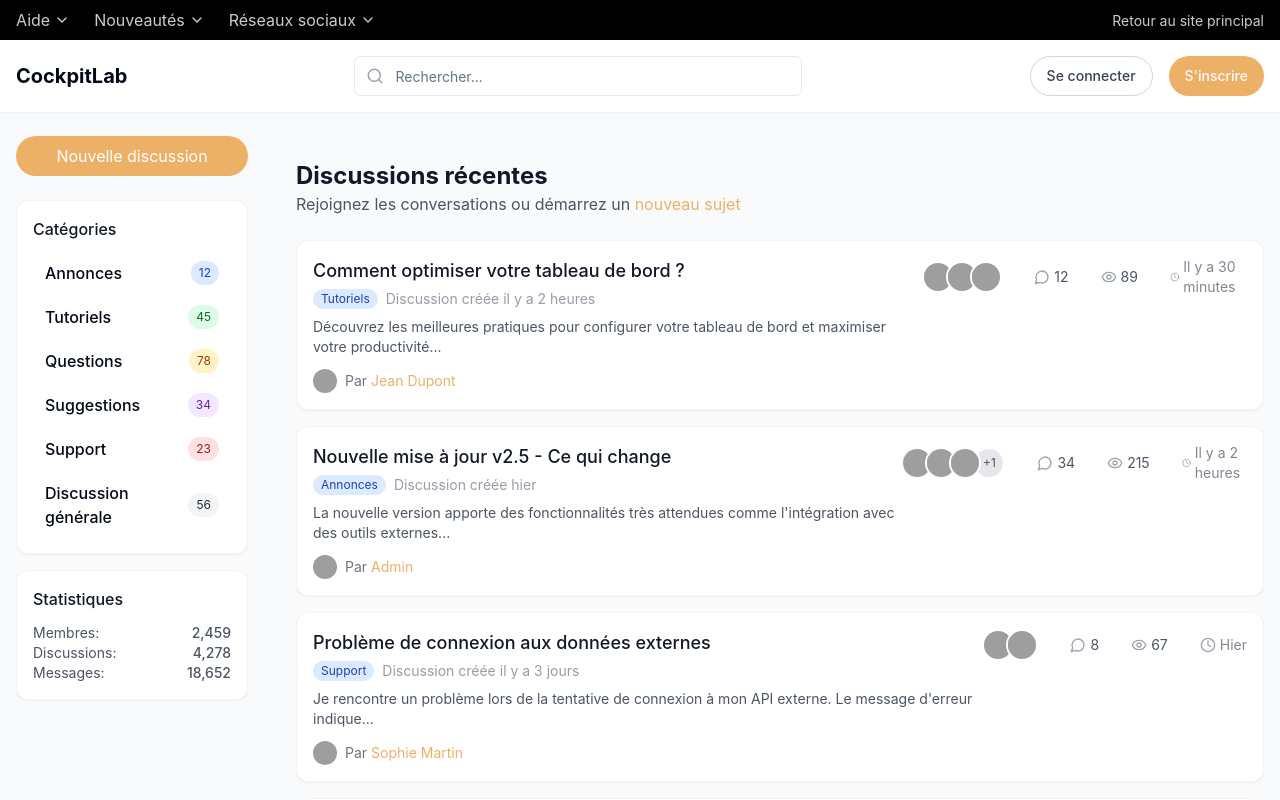
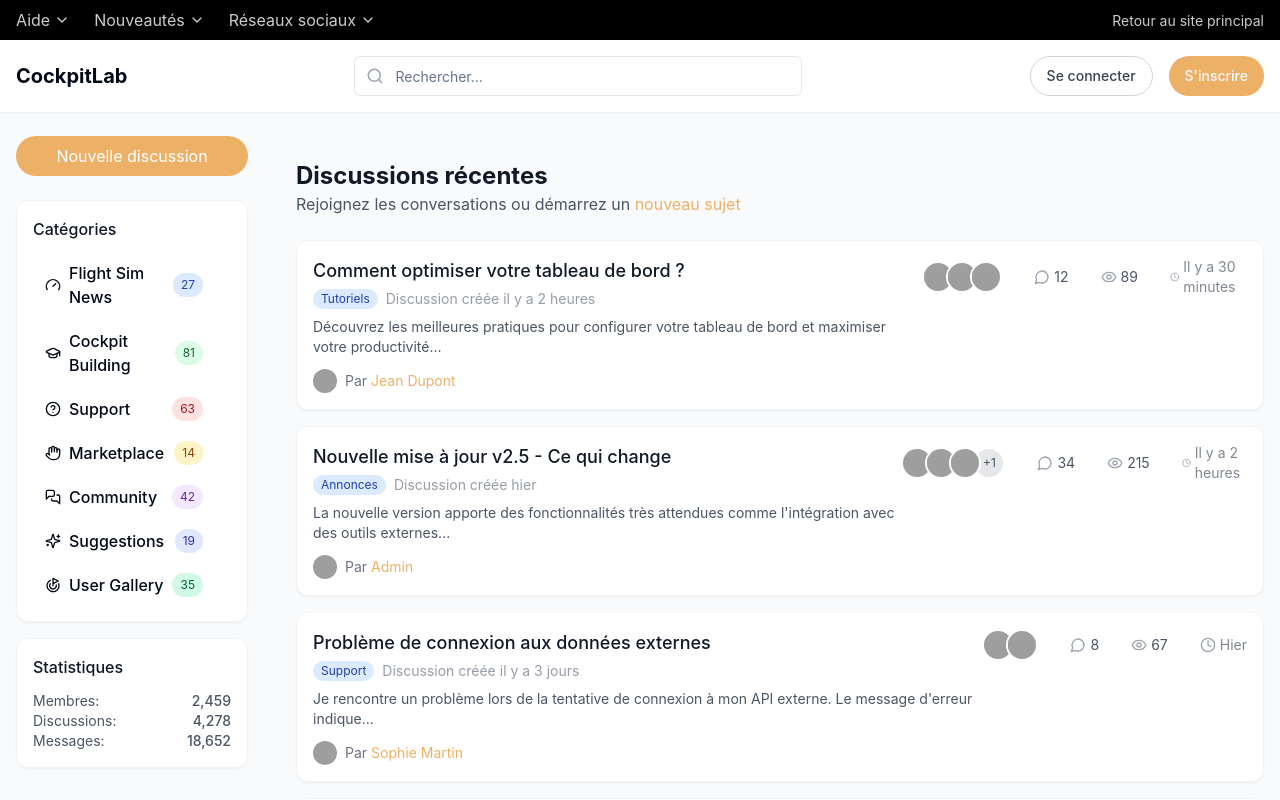
Before and after one commit to jerome-scat/forum-discourse, a React (Vite) app: page / in a window 1280 px wide. Shown: the top 800 px of the page. Built offline with nearby package versions, Linux system fonts and the light colour scheme; grey boxes are pictures that could not be loaded.

Commit message:
Update categories in sidebar
Replaced the demo categories in the sidebar with the actual categories from the forum.

```diff
--- a/src/components/Sidebar.tsx
+++ b/src/components/Sidebar.tsx
@@ -1,13 +1,15 @@
 
 import React from 'react';
+import { Gauge, GraduationCap, HelpCircle, Hand, MessagesSquare, Sparkles, Goal, ArrowRight } from 'lucide-react';
 
 const categories = [
-  { id: 1, name: "Annonces", count: 12, color: "blue" },
-  { id: 2, name: "Tutoriels", count: 45, color: "green" },
-  { id: 3, name: "Questions", count: 78, color: "amber" },
-  { id: 4, name: "Suggestions", count: 34, color: "purple" },
-  { id: 5, name: "Support", count: 23, color: "red" },
-  { id: 6, name: "Discussion générale", count: 56, color: "gray" },
+  { id: 1, name: "Flight Sim News", count: 27, color: "blue", icon: <Gauge className="w-4 h-4" /> },
+  { id: 2, name: "Cockpit Building", count: 81, color: "green", icon: <GraduationCap className="w-4 h-4" /> },
+  { id: 3, name: "Support", count: 63, color: "red", icon: <HelpCircle className="w-4 h-4" /> },
+  { id: 4, name: "Marketplace", count: 14, color: "amber", icon: <Hand className="w-4 h-4" /> },
+  { id: 5, name: "Community", count: 42, color: "purple", icon: <MessagesSquare className="w-4 h-4" /> },
+  { id: 6, name: "Suggestions", count: 19, color: "indigo", icon: <Sparkles className="w-4 h-4" /> },
+  { id: 7, name: "User Gallery", count: 35, color: "emerald", icon: <Goal className="w-4 h-4" /> },
 ];
 
 const CategoryItem = ({ category }: { category: any }) => {
@@ -19,16 +21,26 @@ const CategoryItem = ({ category }: { category: any }) => {
       purple: "bg-purple-100 text-purple-800",
       red: "bg-red-100 text-red-800",
       gray: "bg-gray-100 text-gray-800",
+      indigo: "bg-indigo-100 text-indigo-800",
+      emerald: "bg-emerald-100 text-emerald-800",
     };
     return colorMap[color] || colorMap.gray;
   };
 
   return (
-    <a href="#" className="flex items-center justify-between py-2 px-3 rounded-lg hover:bg-gray-50">
-      <span className="font-medium">{category.name}</span>
-      <span className={`text-xs px-2 py-1 rounded-full ${getColorClass(category.color)}`}>
-        {category.count}
+    <a href="#" className="flex items-center justify-between py-2 px-3 rounded-lg hover:bg-gray-50 group">
+      <span className="font-medium flex items-center gap-2">
+        <span className={`text-${category.color}-600`}>
+          {category.icon}
+        </span>
+        {category.name}
       </span>
+      <div className="flex items-center">
+        <span className={`text-xs px-2 py-1 rounded-full ${getColorClass(category.color)}`}>
+          {category.count}
+        </span>
+        <ArrowRight className="w-3 h-3 ml-1 opacity-0 group-hover:opacity-100 transition-opacity text-gray-400" />
+      </div>
     </a>
   );
 };
```
